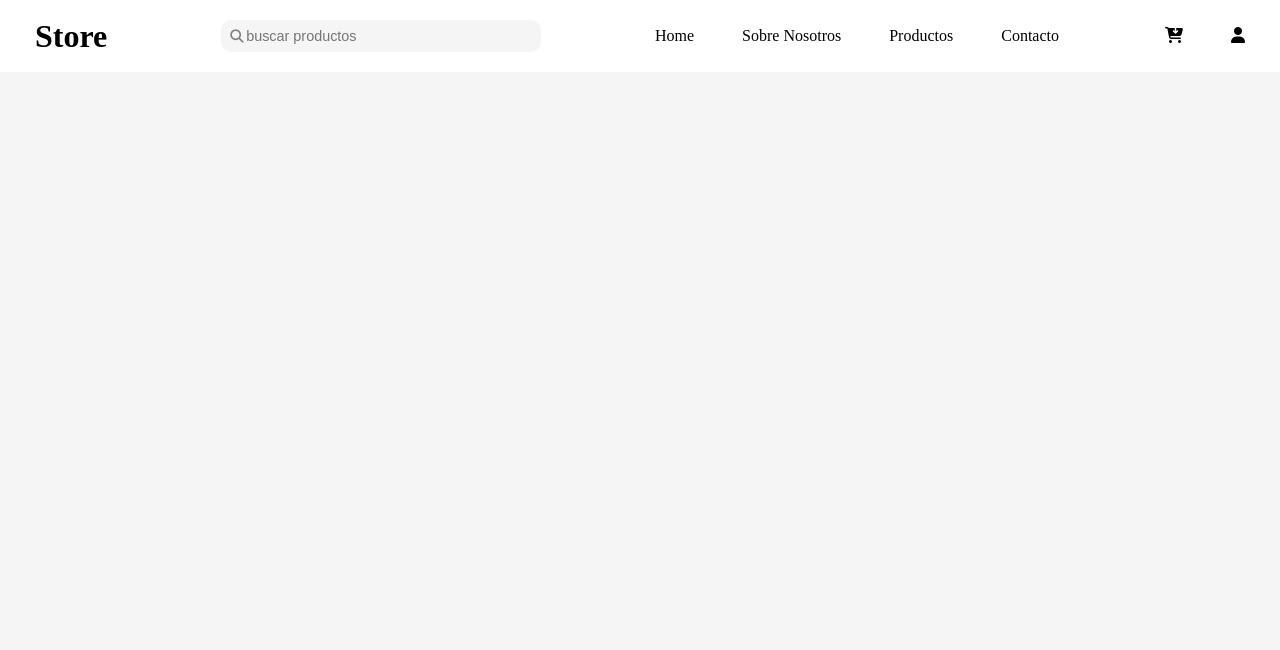
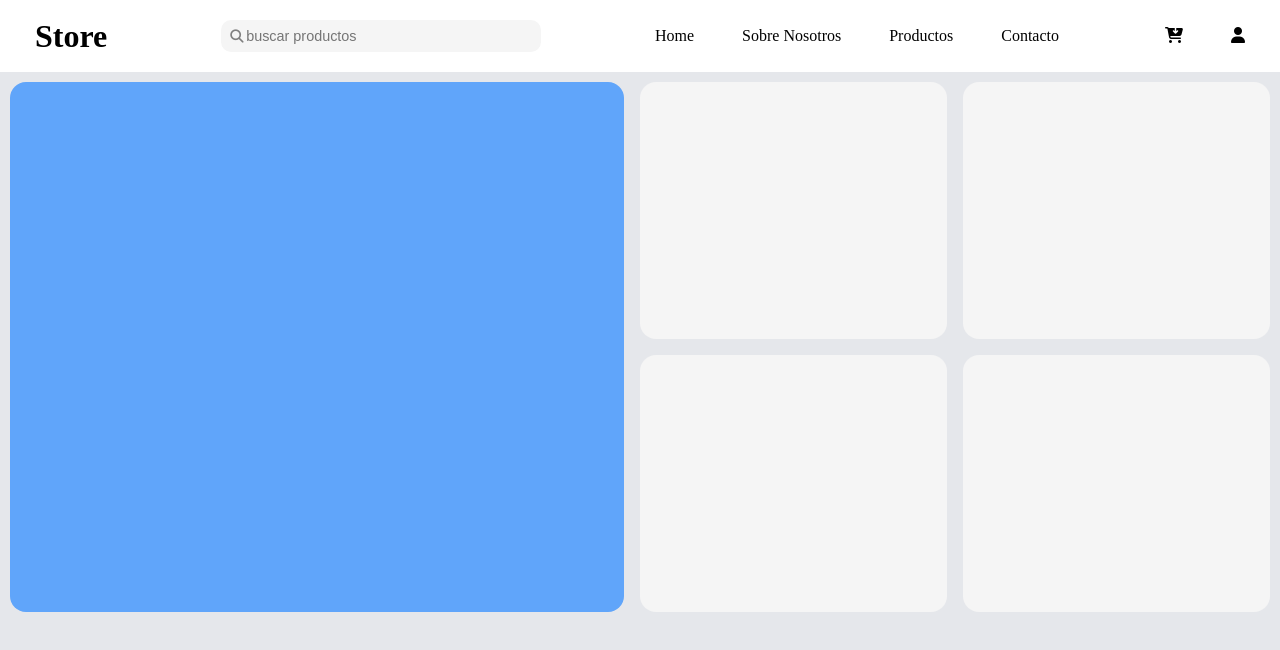
Before and after one commit to JoseARCdev/store-online, a plain HTML site: page index.html in a window 1280 px wide. Drawn offline with Linux system fonts and the light colour scheme.

Commit message:
style: add style parcial to section about me

```diff
--- a/style.css
+++ b/style.css
@@ -7,7 +7,7 @@
 body {
     max-width: 100%;
     margin: auto;
-    background: rgb(245, 245, 245);
+    background: #e5e7eb;
 }
 
 /*------------HEADER------------*/
@@ -86,3 +86,35 @@ body {
     color: black;
     text-decoration: none;
 }
+
+/*------------MAIN------------*/
+.main-container {
+    display: flex;
+    justify-content: center;
+    align-items: center;
+}
+/*------------SOBRE MI------------*/
+.sobremi-container {
+    height: 550px;
+    width: 100%;
+    box-sizing: border-box;
+    display: grid;
+    grid-template-columns: 2fr 1fr 1fr;
+    grid-template-rows: 1fr 1fr;
+    gap: 1rem;
+    padding: 10px;
+}
+
+.item {
+    background: rgb(245, 245, 245);
+    border-radius: 16px;
+    display: flex;
+    align-items: center;
+    justify-content: center;
+    font-size: 20px;
+}
+
+.grande {
+    grid-row: 1 / 3;
+    background: #60a5fa;
+}
```
